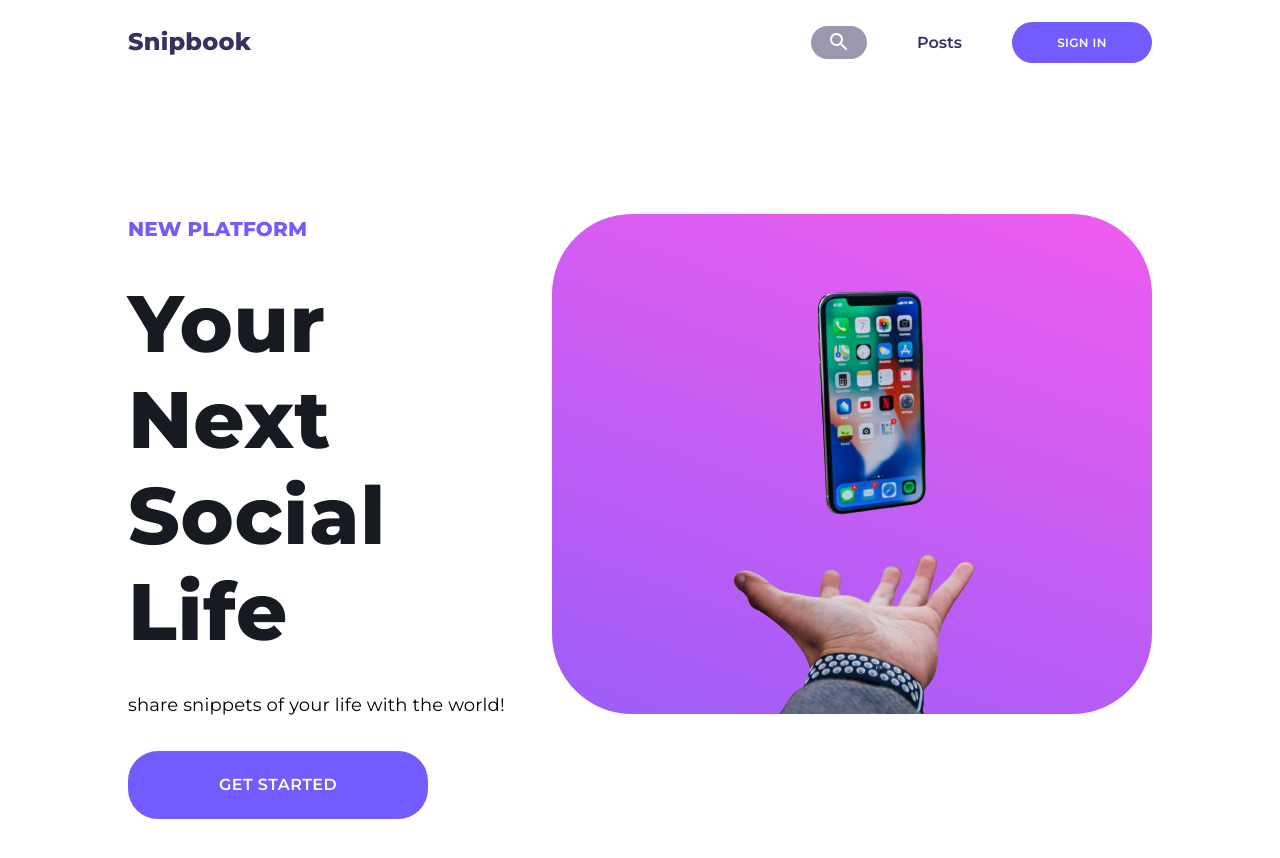
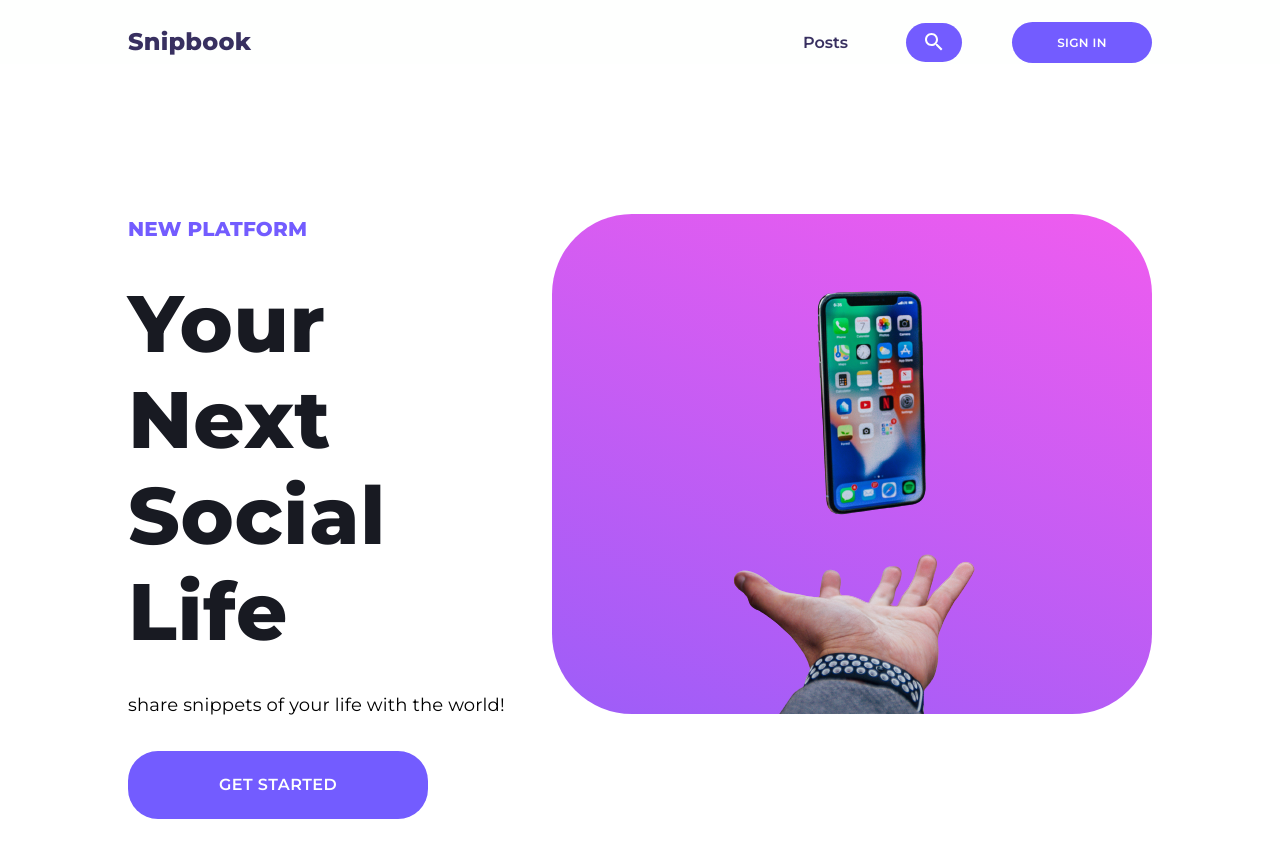
Before and after one commit to bennaaym/snipbook, a React (Create React App) app in the folder client/: page / in a window 1280 px wide. Shown: the top 858 px of the page. Built offline with nearby package versions, Linux system fonts and the light colour scheme; no server answers.

Commit message:
:lipstick: bennaaym/client: fix UI

```diff
--- a/client/src/components/NavBar.tsx
+++ b/client/src/components/NavBar.tsx
@@ -114,8 +114,8 @@ const Search = styled("div")(({ theme }) => ({
   display: "flex",
   alignItems: "center",
   borderRadius: customTheme.borderRadius.xl,
-  backgroundColor: alpha(customTheme.color.paragraph, 0.5),
-  padding: "5px 0",
+  backgroundColor: customTheme.color.primary,
+  padding: "8px 0",
   "&:hover": {
     backgroundColor: alpha(customTheme.color.paragraph, 0.25),
   },
@@ -196,6 +196,11 @@ const NavBar = () => {
 
           <ul className={classes.items}>
             <li>
+              <Link to="/posts" className={classes.link}>
+                Posts
+              </Link>
+            </li>
+            <li>
               <Search>
                 <SearchIconWrapper>
                   <SearchIcon />
@@ -208,11 +213,6 @@ const NavBar = () => {
                   value={search}
                 />
               </Search>
-            </li>
-            <li>
-              <Link to="/posts" className={classes.link}>
-                Posts
-              </Link>
             </li>
             <li>
               {!auth?.accessToken ? (
--- a/client/src/components/post/PostCard.tsx
+++ b/client/src/components/post/PostCard.tsx
@@ -72,7 +72,7 @@ const PostCard: React.FC<IProps> = ({
   const handleCardClick = () => navigate(`/posts/${id}`);
 
   return (
-    <Card sx={{ width: 400 }}>
+    <Card sx={{ width: 340 }}>
       <CardHeader
         avatar={
           <IconButton onClick={handleAvatarClick}>
--- a/client/src/pages/posts/Posts.tsx
+++ b/client/src/pages/posts/Posts.tsx
@@ -17,8 +17,8 @@ const useStyles = makeStyles({
     display: "flex",
     flexDirection: "row",
     flexWrap: "wrap",
-    justifyContent: "space-between",
     rowGap: 10,
+    columnGap: 30,
   },
 });
 
```
